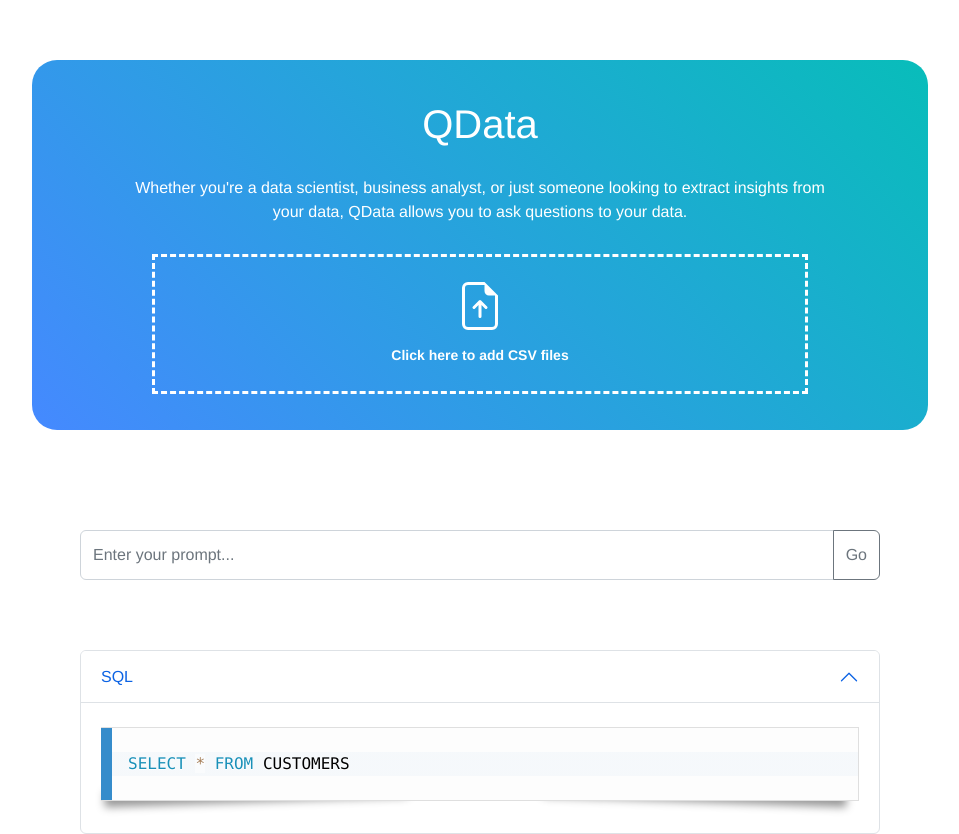
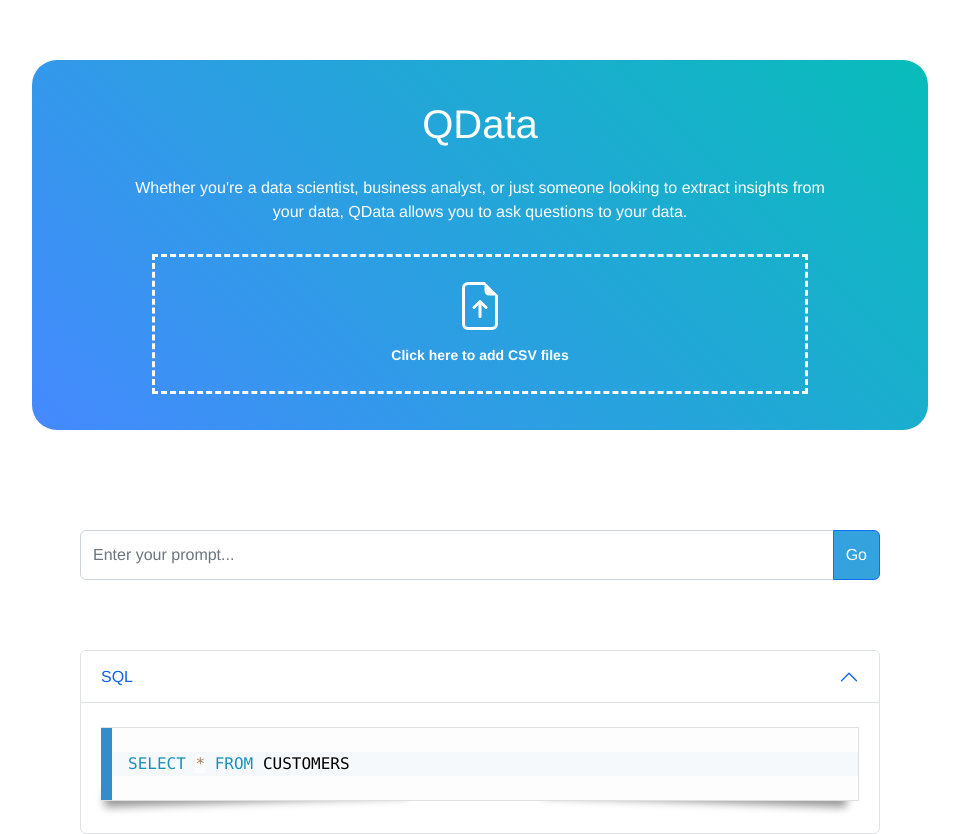
Before and after one commit to chuuck/FlowData, a Vue app in the folder front-end/: page / in a window 1280 px wide. Shown: the top 834 px of the page, without its empty margins (160-1119 px from the left). Built offline with nearby package versions, Linux system fonts and the light colour scheme.

Commit message:
Added Spinner when waiting for a response from back end

```diff
--- a/front-end/src/App.vue
+++ b/front-end/src/App.vue
@@ -3,8 +3,8 @@
   <div id = "center_layout">
 
     <HelloWorld @change="fileChanged" msg="Welcome to Your Vue.js App"/>
-    <InputPrompt @submitPrompt="update_prompt"/>
-    <SQLAccordion :query="query"/>
+    <InputPrompt ref="input_prompt" @submitPrompt="update_prompt"/>
+    <SQLAccordion ref="accordion" :query="query"/>
     <ResponseTable :people="people" :columns="columns"/>
 
   </div>
@@ -39,6 +39,7 @@ export default {
   },
   methods: {
       onClickChild () {
+        this.$refs.input_prompt.switch_loading_state(true)
 
         let formData = new FormData()
 
@@ -50,20 +51,24 @@ export default {
 
         formData.append('prompt', this.prompt)
 
+
         axios.post('http://127.0.0.1:8000/upload-csv-test',
           formData, {
             headers: {
               'Content-Type': 'multipart/form-data'
             }
         }).then((response) => {
-
+          this.$refs.input_prompt.switch_loading_state(false)
           this.query = response.data['query']
+          this.$refs.accordion.highlight_text()
           let table_object = JSON.parse(response.data['table']);
           this.columns = Object.keys(table_object[0])
           this.people = table_object
 
 
+
         }, (error) => {
+          this.$refs.input_prompt.switch_loading_state(false)
           console.log(error);
         });
 
--- a/front-end/src/components/InputPrompt.vue
+++ b/front-end/src/components/InputPrompt.vue
@@ -6,8 +6,13 @@
       <input id="prompt_input" type="text" class="form-control" placeholder="Enter your prompt..."
       aria-label="Recipient's username" aria-describedby="basic-addon2" v-model="prompt_value">
 
-      <button class="btn btn-outline-secondary" type="button" @click="submit_prompt">Go</button>
+      <button id="prompt_start_button" class="btn btn-primary" type="button" @click="submit_prompt">
+        <span class="spinner-border spinner-border-sm" role="status" aria-hidden="true" v-if="seen_loading"></span>
+        <span class="sr-only" v-if="seen_text">Go</span>
+      </button>
+
     </div>
+
 
 </template>
 
@@ -21,11 +26,23 @@ export default {
     submit_prompt(){
       console.log(this.prompt_value)
       this.$emit('submitPrompt', this.prompt_value)
+    },
+
+    switch_loading_state(is_loading){
+      if (is_loading){
+        this.seen_loading = true
+        this.seen_text = false
+      }else{
+        this.seen_loading = false
+        this.seen_text = true
+      }
     }
   },
   data(){
     return{
       prompt_value: '',
+      seen_loading: false,
+      seen_text: true
     }
   }
 }
@@ -45,7 +62,7 @@ export default {
 
 #prompt_start_button{
 
-
+  background-color:#33A2DD;
 }
 
 #prompt_input{
--- a/front-end/src/components/SQLAccordion.vue
+++ b/front-end/src/components/SQLAccordion.vue
@@ -35,9 +35,18 @@ export default {
       query: String,
   },
   mounted() {
-    window.Prism = window.Prism || {};
-    window.Prism.manual = true;
-    Prism.highlightAll(); // highlight your code on mount
+
+    this.highlight_text();
+  },
+  methods: {
+
+      highlight_text(){
+           // highlight your code on mount
+        console.log("here")
+        window.Prism = window.Prism || {};
+        window.Prism.manual = true;
+        Prism.highlightAll();
+      }
   }
 }
 </script>
```
